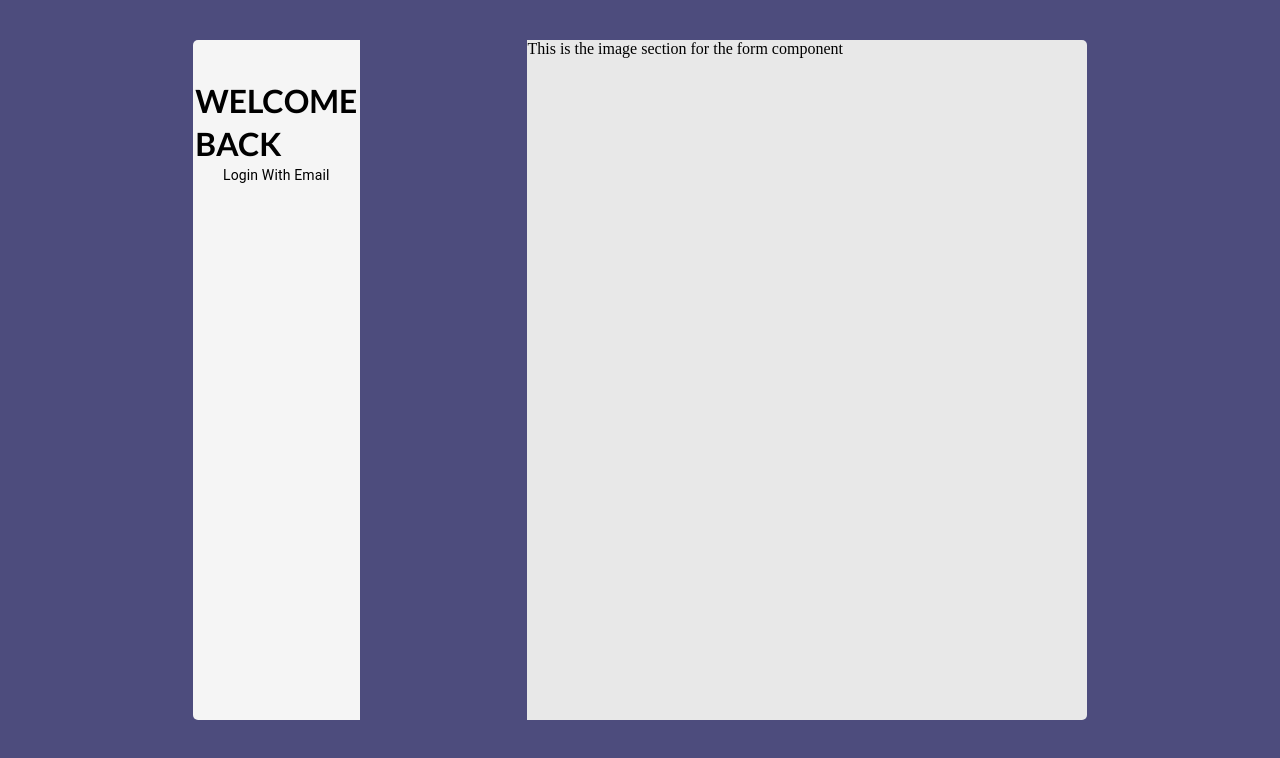
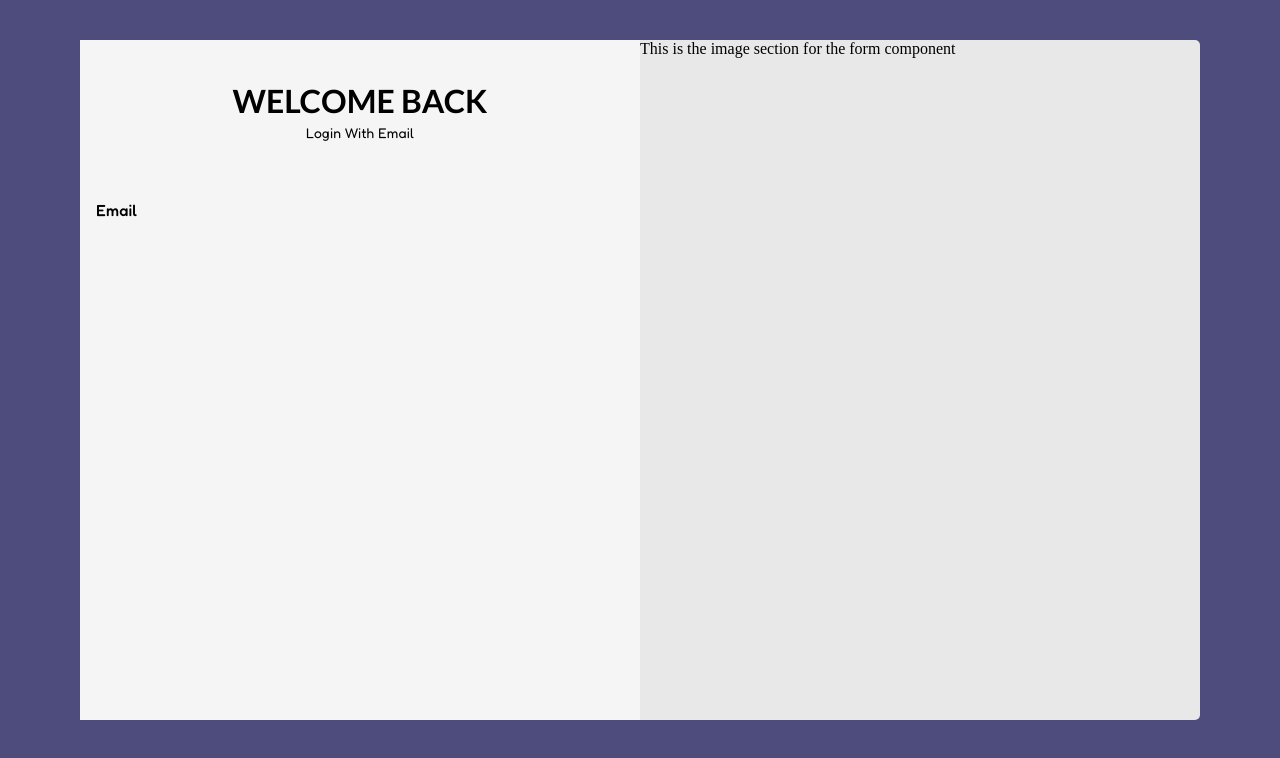
Before and after one commit to Naominm/ticket-management-system-frontend, a React (Vite) app: page / in a window 1280 px wide. Shown: the top 758 px of the page. Built offline with nearby package versions, Linux system fonts and the light colour scheme.

Commit message:
Style: Adjust the font to the correct weight and size for the label

```diff
--- a/src/components/formComponent.tsx
+++ b/src/components/formComponent.tsx
@@ -30,14 +30,18 @@ export default function FormComponent() {
 
 function FormSection() {
   return (
-    <Box component={"div"}>
+    <Box
+      component={"div"}
+      sx={{
+        height: { xs: "auto", md: "85vh" },
+        minHeight: "20vh",
+        backgroundColor: "var(--primary-color)",
+        width: { xs: "100%", md: "50%" },
+      }}
+    >
       <Box
         component="div"
         sx={{
-          backgroundColor: "var(--primary-color)",
-          height: { xs: "auto", md: "85vh" },
-          minHeight: "20vh",
-          width: { xs: "100%", md: "50%" },
           borderRadius: "5px 0 0 5px",
           padding: 5,
           display: "flex",
@@ -61,11 +65,24 @@ function FormSection() {
             variant="body2"
             textAlign={"center"}
             textTransform={"capitalize"}
+            fontFamily={"var(--primary-font)"}
           >
             login with email
           </Typography>
         </Box>
       </Box>
+      <FormControl sx={{ padding: 2 }}>
+        <FormLabel
+          sx={{
+            color: "#000",
+            fontWeight: 500,
+            fontFamily: "var(--primary-font)",
+            fontSize: "1 rem",
+          }}
+        >
+          Email
+        </FormLabel>
+      </FormControl>
     </Box>
   );
 }
```
